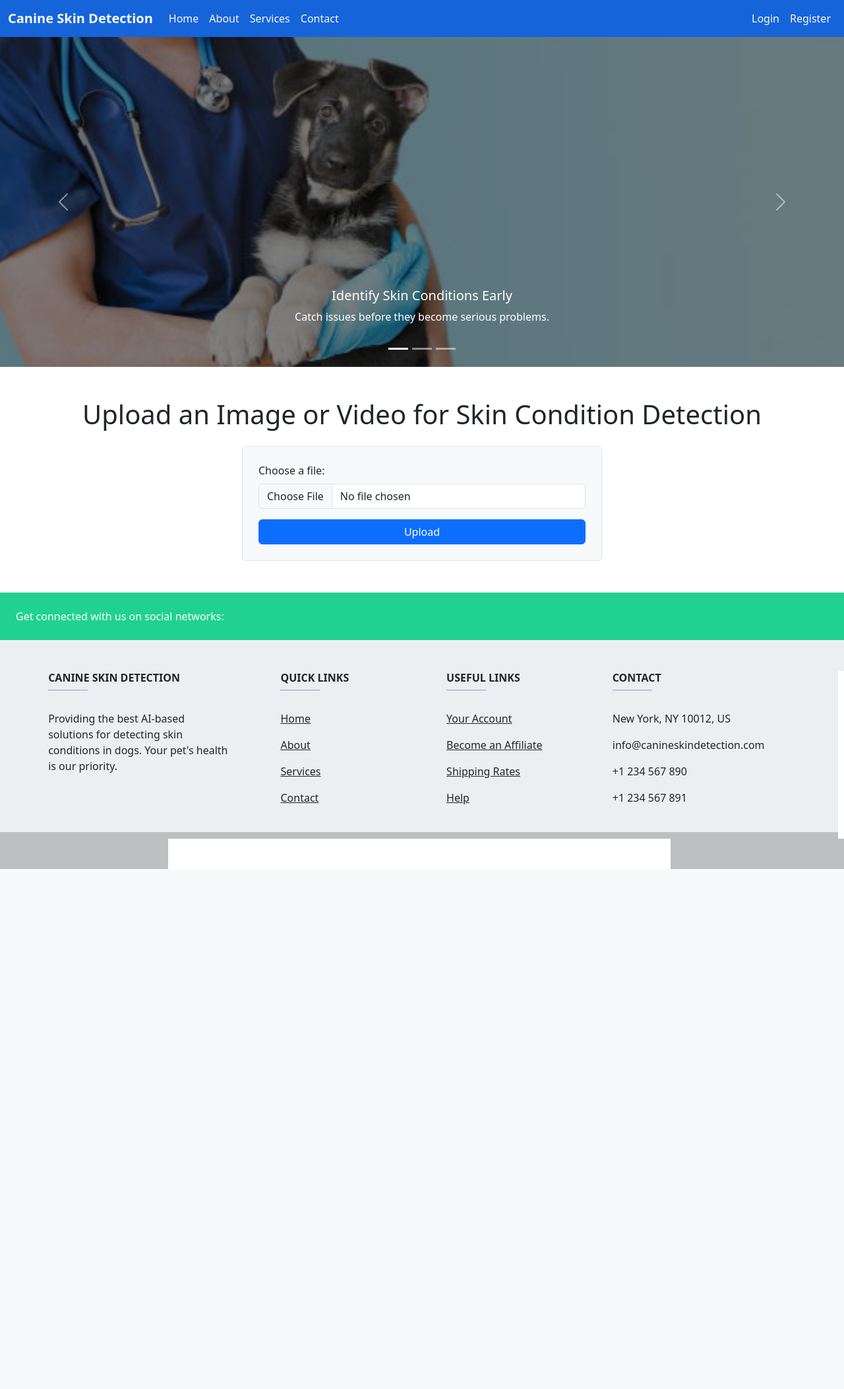
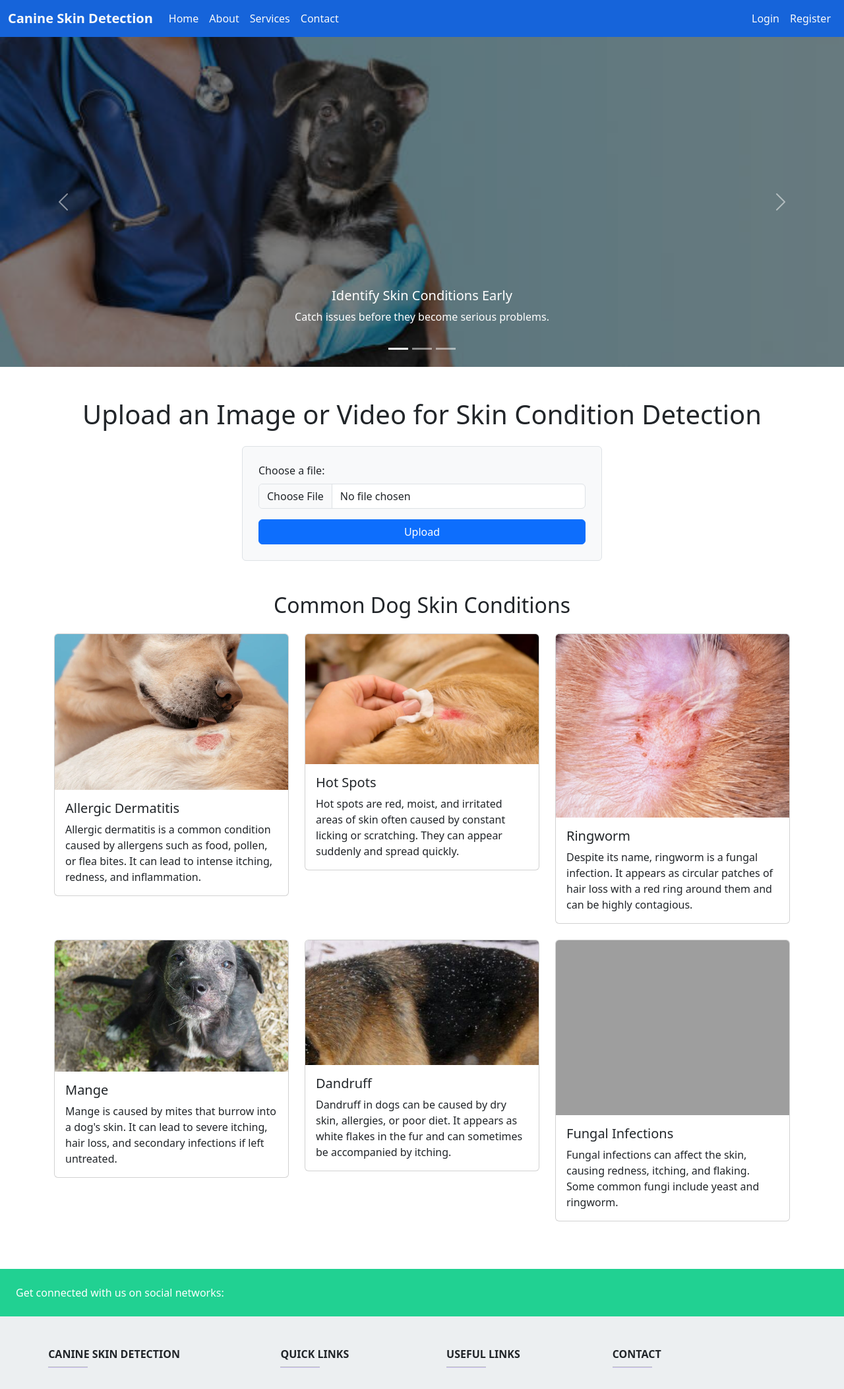
Before and after one commit to SachinthaUmayanga/Canine_Skin_Detection_System_FinalProj, a Flask app: page / in a window 1280 px wide. Shown: the top 2105 px of the page at 66% size. Before the commit the page ends 1317 px from the top, so only its background shows below. Run offline with Flask 3, Linux system fonts and the light colour scheme; grey boxes are pictures that could not be loaded.

Commit message:
Code updates

```diff
--- a/templates/change_profile.html
+++ b/templates/change_profile.html
@@ -12,7 +12,7 @@
 <body>
 
     <!-- Include Navigation Bar -->
-    {% include 'navbar.html' %}
+    {% include 'partials/navbar.html' %}
 
     <div class="container mt-5 mb-5">
         <h1 class="text-center mb-4">Change Profile</h1>
@@ -65,7 +65,7 @@
     </div>
 
     <!-- Include Footer -->
-    {% include 'footer.html' %}
+    {% include 'partials/footer.html' %}
 
     <!-- Bootstrap JS and dependencies -->
     <script src="https://code.jquery.com/jquery-3.5.1.slim.min.js"></script>
--- a/templates/index.html
+++ b/templates/index.html
@@ -10,10 +10,10 @@
 <body>
 
     <!-- Include Navigation Bar -->
-    {% include 'navbar.html' %}
+    {% include 'partials/navbar.html' %}
 
     <!-- Include Jumbotron -->
-    {% include 'jumbotron.html' %}
+    {% include 'partials/jumbotron.html' %}
 
     <!-- Main Content -->
     <div class="container mt-5 mb-5" id="upload-section">
@@ -33,8 +33,73 @@
         </div>
     </div>
 
+
+    <!-- Educational Section: Common Dog Skin Conditions -->
+    <div class="container mt-5 mb-5" id="education-section">
+        <h2 class="text-center mb-4">Common Dog Skin Conditions</h2>
+        <div class="row">
+            <div class="col-md-4">
+                <div class="card mb-4">
+                    <img src="{{ url_for('static', filename='imgs/atopic-dermatitis.webp') }}" class="card-img-top" alt="Allergic Dermatitis">
+                    <div class="card-body">
+                        <h5 class="card-title">Allergic Dermatitis</h5>
+                        <p class="card-text">Allergic dermatitis is a common condition caused by allergens such as food, pollen, or flea bites. It can lead to intense itching, redness, and inflammation.</p>
+                    </div>
+                </div>
+            </div>
+            <div class="col-md-4">
+                <div class="card mb-4">
+                    <img src="{{ url_for('static', filename='imgs/Hotspot.webp') }}" class="card-img-top" alt="Hot Spots">
+                    <div class="card-body">
+                        <h5 class="card-title">Hot Spots</h5>
+                        <p class="card-text">Hot spots are red, moist, and irritated areas of skin often caused by constant licking or scratching. They can appear suddenly and spread quickly.</p>
+                    </div>
+                </div>
+            </div>
+            <div class="col-md-4">
+                <div class="card mb-4">
+                    <img src="{{ url_for('static', filename='imgs/ringworm.jpg') }}" class="card-img-top" alt="Ringworm">
+                    <div class="card-body">
+                        <h5 class="card-title">Ringworm</h5>
+                        <p class="card-text">Despite its name, ringworm is a fungal infection. It appears as circular patches of hair loss with a red ring around them and can be highly contagious.</p>
+                    </div>
+                </div>
+            </div>
+        </div>
+
+        <div class="row">
+            <div class="col-md-4">
+                <div class="card mb-4">
+                    <img src="{{ url_for('static', filename='imgs/mange.jpg') }}" class="card-img-top" alt="Mange">
+                    <div class="card-body">
+                        <h5 class="card-title">Mange</h5>
+                        <p class="card-text">Mange is caused by mites that burrow into a dog's skin. It can lead to severe itching, hair loss, and secondary infections if left untreated.</p>
+                    </div>
+                </div>
+            </div>
+            <div class="col-md-4">
+                <div class="card mb-4">
+                    <img src="{{ url_for('static', filename='imgs/dandruff.jpeg') }}" class="card-img-top" alt="Dandruff">
+                    <div class="card-body">
+                        <h5 class="card-title">Dandruff</h5>
+                        <p class="card-text">Dandruff in dogs can be caused by dry skin, allergies, or poor diet. It appears as white flakes in the fur and can sometimes be accompanied by itching.</p>
+                    </div>
+                </div>
+            </div>
+            <div class="col-md-4">
+                <div class="card mb-4">
+                    <img src="{{ url_for('static', filename='imgs/fungal_infections.jpg') }}" class="card-img-top" alt="Fungal Infections">
+                    <div class="card-body">
+                        <h5 class="card-title">Fungal Infections</h5>
+                        <p class="card-text">Fungal infections can affect the skin, causing redness, itching, and flaking. Some common fungi include yeast and ringworm.</p>
+                    </div>
+                </div>
+            </div>
+        </div>
+    </div>
+
     <!-- Include Footer -->
-    {% include 'footer.html' %}
+    {% include 'partials/footer.html' %}
 
     <!-- Bootstrap JS and dependencies -->
     <script src="https://cdn.jsdelivr.net/npm/bootstrap@5.3.0/dist/js/bootstrap.bundle.min.js"></script>
--- a/templates/login.html
+++ b/templates/login.html
@@ -14,7 +14,7 @@
 <body>
 
      <!-- Include Navigation Bar -->
-     {% include 'navbar.html' %}
+     {% include 'partials/navbar.html' %}
 
 
     <div class="container mt-5 mb-5">
@@ -57,7 +57,7 @@
     </div>
 
     <!-- Include Footer -->
-    {% include 'footer.html' %}
+    {% include 'partials/footer.html' %}
 
     <!-- Bootstrap JS and dependencies -->
     <script src="https://code.jquery.com/jquery-3.5.1.slim.min.js"></script>
--- a/templates/signup.html
+++ b/templates/signup.html
@@ -14,7 +14,7 @@
 <body>
 
     <!-- Include Navigation Bar -->
-    {% include 'navbar.html' %}
+    {% include 'partials/navbar.html' %}
 
     <div class="container mt-5 mb-5">
         <div class="row justify-content-center">
@@ -62,7 +62,7 @@
     </div>
 
     <!-- Include Footer -->
-    {% include 'footer.html' %}
+    {% include 'partials/footer.html' %}
 
     <!-- Bootstrap JS and dependencies -->
     <script src="https://code.jquery.com/jquery-3.5.1.slim.min.js"></script>
```
Also changed, not shown: static/css/styles.css (+13 -0 lines), static/imgs/Hotspot.webp (added), static/imgs/atopic-dermatitis.webp (added), static/imgs/dandruff.jpeg (added), static/imgs/mange.jpg (added), static/imgs/ringworm.jpg (added), templates/partials/footer.html (renamed from templates/footer.html), templates/partials/jumbotron.html (renamed from templates/jumbotron.html), templates/partials/navbar.html (renamed from templates/navbar.html).
